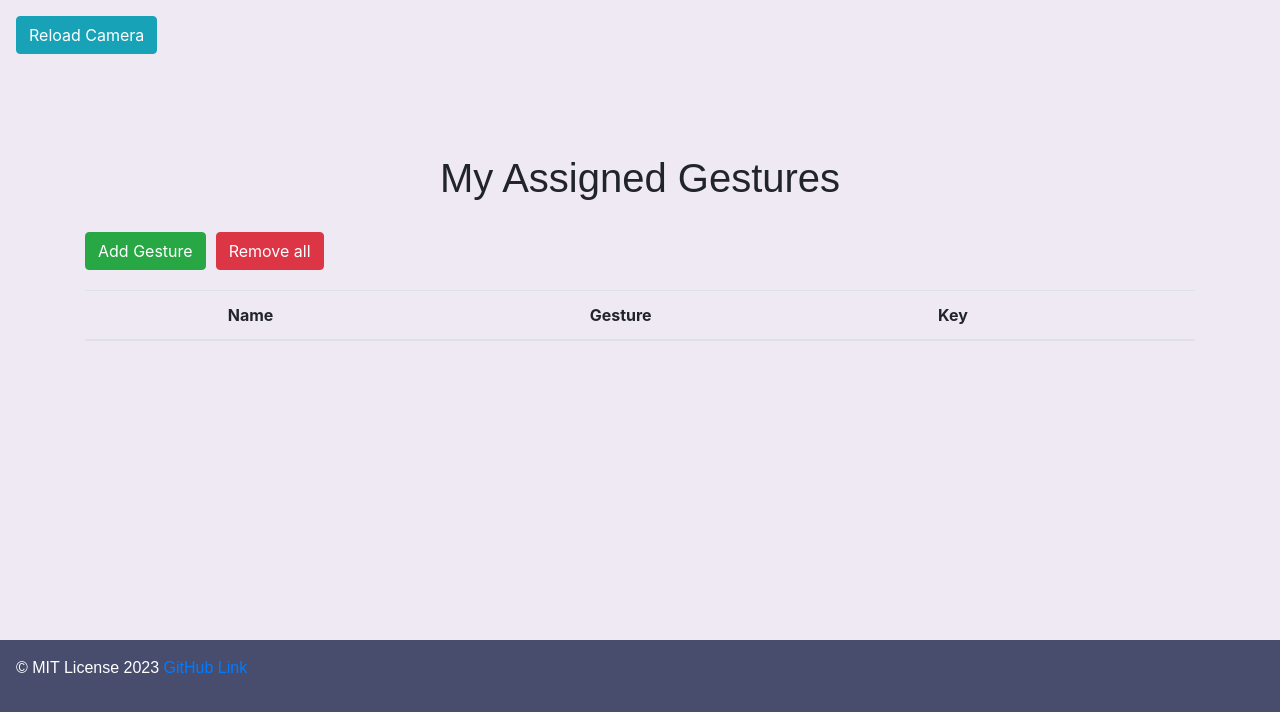
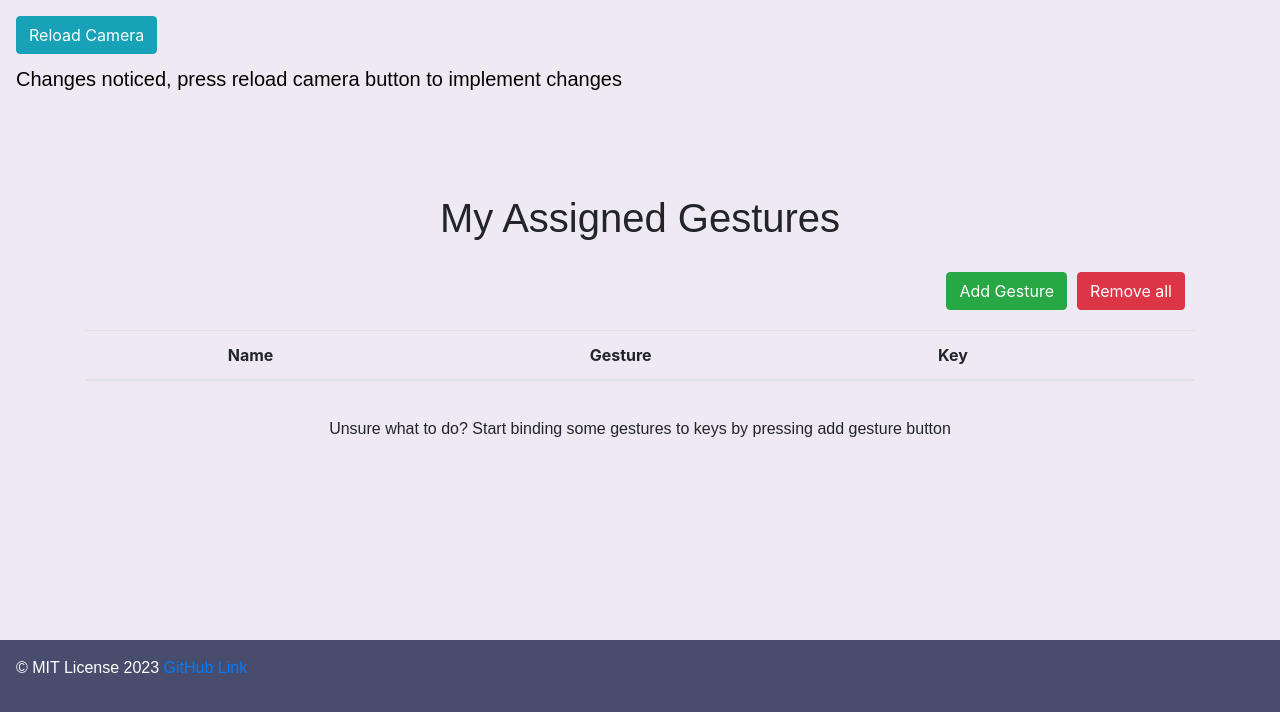
Before and after one commit to anton-linden/Gesture2Key---Hand-gesture-recognition, a Flask app: page /removeAllElements/ in a window 1280 px wide. Shown: the part 88-800 px from the top of the page. Run offline with Flask 2, Linux system fonts and the light colour scheme; lists and menus that the app fills with data are empty; some libraries are stand-ins or nearby versions; some web fonts are replaced.

Commit message:
Slight improvements and user messages

```diff
--- a/app.py
+++ b/app.py
@@ -6,6 +6,7 @@
 import itertools
 from collections import Counter
 from collections import deque
+import threading
 
 import cv2 as cv
 import numpy as np
@@ -37,13 +38,13 @@
 ] # Keys found at: https://learn.microsoft.com/sv-se/windows/win32/inputdev/virtual-key-codes?redirectedfrom=MSDN
 
 data = []  # Array to manage the dataset.
-
+data_changed = False
 
 # Navigates to the main HTML page in templates.
 @app.route('/')
 def index():
     # Render the template with the data
-    return render_template('index.html', data=data, availableGestures=availableGestures, customKeys=customKeys)
+    return render_template('index.html', data=data, data_changed=data_changed, availableGestures=availableGestures, customKeys=customKeys)
 
 
 # Navigates to the HTML page in templates for adding a new entry.
@@ -57,16 +58,17 @@
 def removeAllElements():
     global availableGestures
     global data
-
+    global data_changed
     data = []
     availableGestures = ["Open", "Close", "OK", "PointRight", "PointLeft", "MoveLeft", "MoveRight", "PointUp", "PointDown"]
-
+    data_changed = True
     return index()
 
 
 # Adds a new entry into the data set.
 @app.route("/addRow/", methods=['POST'])
 def addRow():
+    global data_changed
 
     if len(availableGestures) <= 0:
         return index()
@@ -80,19 +82,27 @@
 
     data.append({'name': _name, 'gesture': _gesture, 'key': _key})
     availableGestures.remove(_gesture)
+    data_changed = True
 
     return index()
 
+def runModelThread():
+    global data_changed
+    data_changed = False
+    updateKeyPressed()
+    main()
 
 @app.route("/runModel/", methods=['POST'])
 def runModel():
-    updateKeyPressed()
-    main()
+    threading.Thread(target=runModelThread).start()
+
+    return index()
 
 
 # Removes an entry in the dataset.
 @app.route("/removeElement/", methods=['POST'])
 def removeElement():
+    global data_changed
 
     _gesture = request.form['gesture']
 
@@ -100,6 +110,7 @@
         if _gesture == d.get('gesture'):
             availableGestures.append(_gesture)
             data.remove(d)
+    data_changed = True
 
     return index()
 
@@ -633,25 +644,23 @@
 
 def simulate_keypress(key_name, gesture_type):
     global time_at_last_hand_gesture, time_at_last_finger_gesture
-    if gesture_type == "hand":
-        time_delay = 1.5
-        time_diff = time.perf_counter() - time_at_last_hand_gesture
-    else:
-        time_delay = 0.1
-        time_diff = time.perf_counter() - time_at_last_finger_gesture
-    if time_diff > time_delay:
-        if(key_name in gesture_to_keybindings_dict):
-            keys_to_press = gesture_to_keybindings_dict[key_name]
-            for key in keys_to_press:
-                keyboard.press(key)
-            for key in keys_to_press[::-1]:
-                keyboard.release(key)
+    if key_name in gesture_to_keybindings_dict:
+        key_to_press = gesture_to_keybindings_dict[key_name]
+        if key_to_press == 175 or key_to_press == 174:
+            time_delay = 0.1
+        else:
+            time_delay = 1.5
         if gesture_type == "hand":
-            time_at_last_hand_gesture = time.perf_counter()
+            time_diff = time.perf_counter() - time_at_last_hand_gesture
         else:
-            time_at_last_finger_gesture = time.perf_counter()
-
-
+            time_diff = time.perf_counter() - time_at_last_finger_gesture
+        if time_diff > time_delay:
+            keyboard.press(KeyCode.from_vk(key_to_press))
+            keyboard.release(KeyCode.from_vk(key_to_press))
+            if gesture_type == "hand":
+                time_at_last_hand_gesture = time.perf_counter()
+            else:
+                time_at_last_finger_gesture = time.perf_counter()
 
 def updateKeyPressed():
     global gesture_to_keybindings_dict
@@ -663,7 +672,7 @@
         for item in customKeys:
             if item["keyName"] == entry["key"]:
                 print("gesture: " + entry["gesture"] + " added key: " + item["keyCode"])
-                gesture_to_keybindings_dict[entry["gesture"]] = [KeyCode.from_vk(int(item["keyCode"], 16))]
+                gesture_to_keybindings_dict[entry["gesture"]] = int(item["keyCode"], 16)
 
 
 if __name__ == '__main__':
--- a/static/styles.css
+++ b/static/styles.css
@@ -49,11 +49,29 @@
 }
 
 .add-button-div {
-    text-align: right;
     margin-bottom: 20px;
     display: flex;
+    justify-content: flex-end;
 }
 
 .add-button-div button {
     margin-right: 10px;
 }
+
+.bottom-help-text {
+  text-align: center;
+  padding-top: 20px;
+}
+
+.important-text {
+  margin-top: 10px;
+  font-size: 125%;
+  color: red;
+  animation: blink 1.5s infinite;
+}
+
+@keyframes blink {
+  50% {
+    color: black;
+  }
+}
--- a/templates/index.html
+++ b/templates/index.html
@@ -1,5 +1,6 @@
 <!DOCTYPE html>
 <html>
+
 <head>
    <title>My Website</title>
    <link rel="stylesheet" href="https://cdn.jsdelivr.net/npm/bootstrap@4.3.1/dist/css/bootstrap.min.css"
@@ -11,6 +12,7 @@
    <link href="https://fonts.googleapis.com/css2?family=Sofia+Sans:wght@300&display=swap" rel="stylesheet">
 
 </head>
+
 <body>
    <header>
       <h1><a href="/" style="color: #fff; text-decoration: none;">Gesture2Key</a></h1>
@@ -19,8 +21,11 @@
 
       <div>
          <form action="/runModel/" method="post">
-        <button type="submit" class="btn btn-info" name="runModelBtn" type="submit">Reload Camera</button>
+            <button type="submit" class="btn btn-info" name="runModelBtn" type="submit" onclick="location.reload()">Reload Camera</button>
          </form>
+         {% if data_changed %}
+            <p class="important-text">Changes noticed, press reload camera button to implement changes</p>
+         {% endif%}
       </div>
 
       <div class="container" style=" text-align: center">
@@ -49,7 +54,8 @@
                <form action="/removeElement/" method="post">
                   <tr>
                      <td>{{ row['name'] }}</td>
-                          <td><img src="/static/images/{{ row['gesture'] }}.png" title="{{row['gesture']}}" style="width: 51px; height: auto" alt=""></td>
+                     <td><img src="/static/images/{{ row['gesture'] }}.png" title="{{row['gesture']}}"
+                           style="width: 51px; height: auto" alt=""></td>
                      <td>{{ row['key'] }}</td>
 
                      <div class="hidden">
@@ -58,7 +64,8 @@
                         <input name="key" type="text" value="{{ row['key'] }}" readonly>
                      </div>
 
-                          <td><button type="submit" class="btn btn-danger" name="removeElementBtn" type="submit">Remove</button></td>
+                     <td><button type="submit" class="btn btn-danger" name="removeElementBtn"
+                           type="submit">Remove</button></td>
 
                      </td>
                   </tr>
@@ -66,6 +73,11 @@
                {% endfor %}
             </tbody>
          </table>
+      </div>
+      <div class="bottom-help-text">
+         {% if data |length == 0 %}
+         <p>Unsure what to do? Start binding some gestures to keys by pressing add gesture button</p>
+         {% endif %}
       </div>
 
    </div>
@@ -79,4 +91,5 @@
    <script src="{{ url_for('static', filename='js/main.js') }}"></script>
    <script src="https://maxcdn.bootstrapcdn.com/bootstrap/3.3.7/js/bootstrap.min.js"></script>
 </body>
+
 </html>
```
Also changed, not shown: templates/addRowPage.html (+7 -2 lines), 1 other file. Lines whose indentation alone changed are shown as unchanged.
